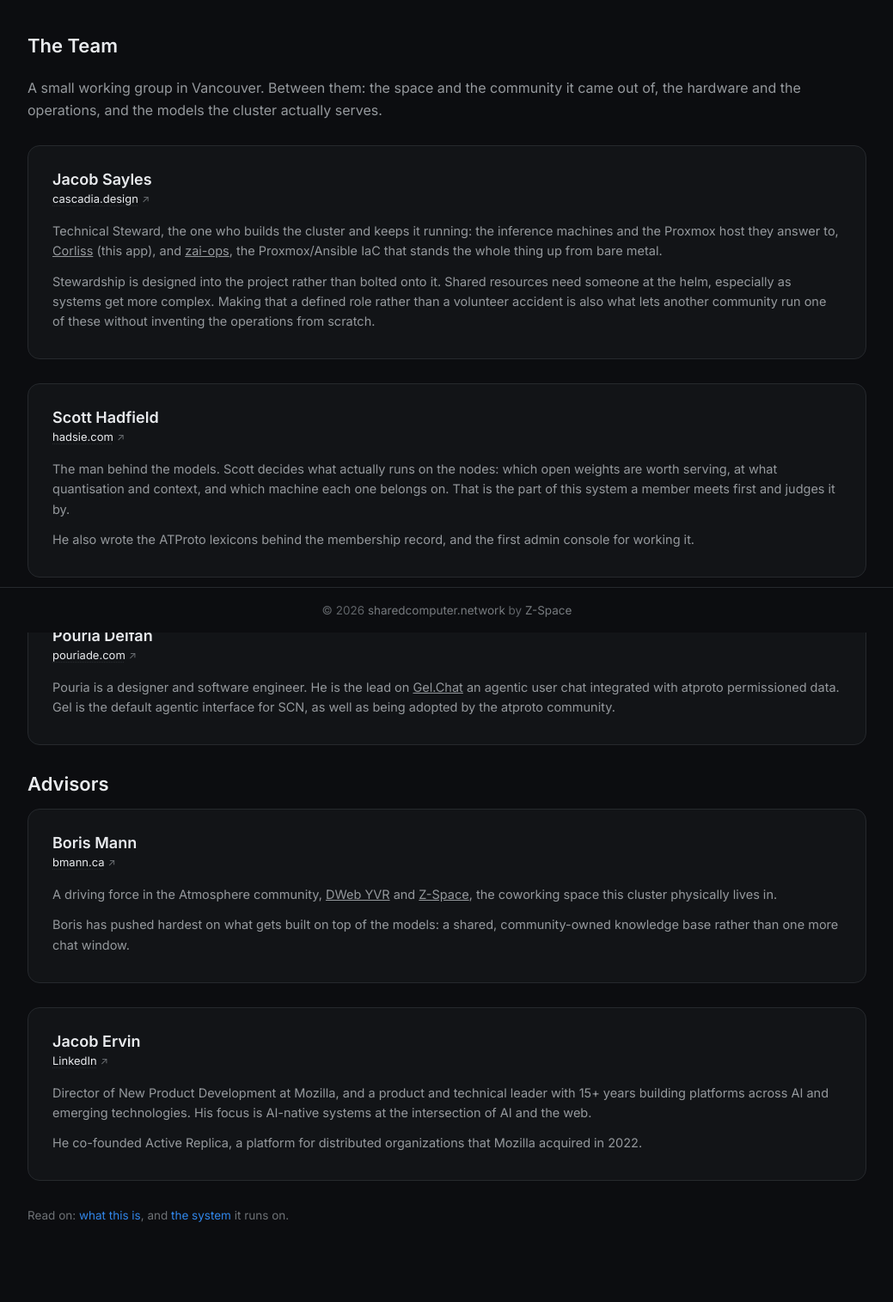
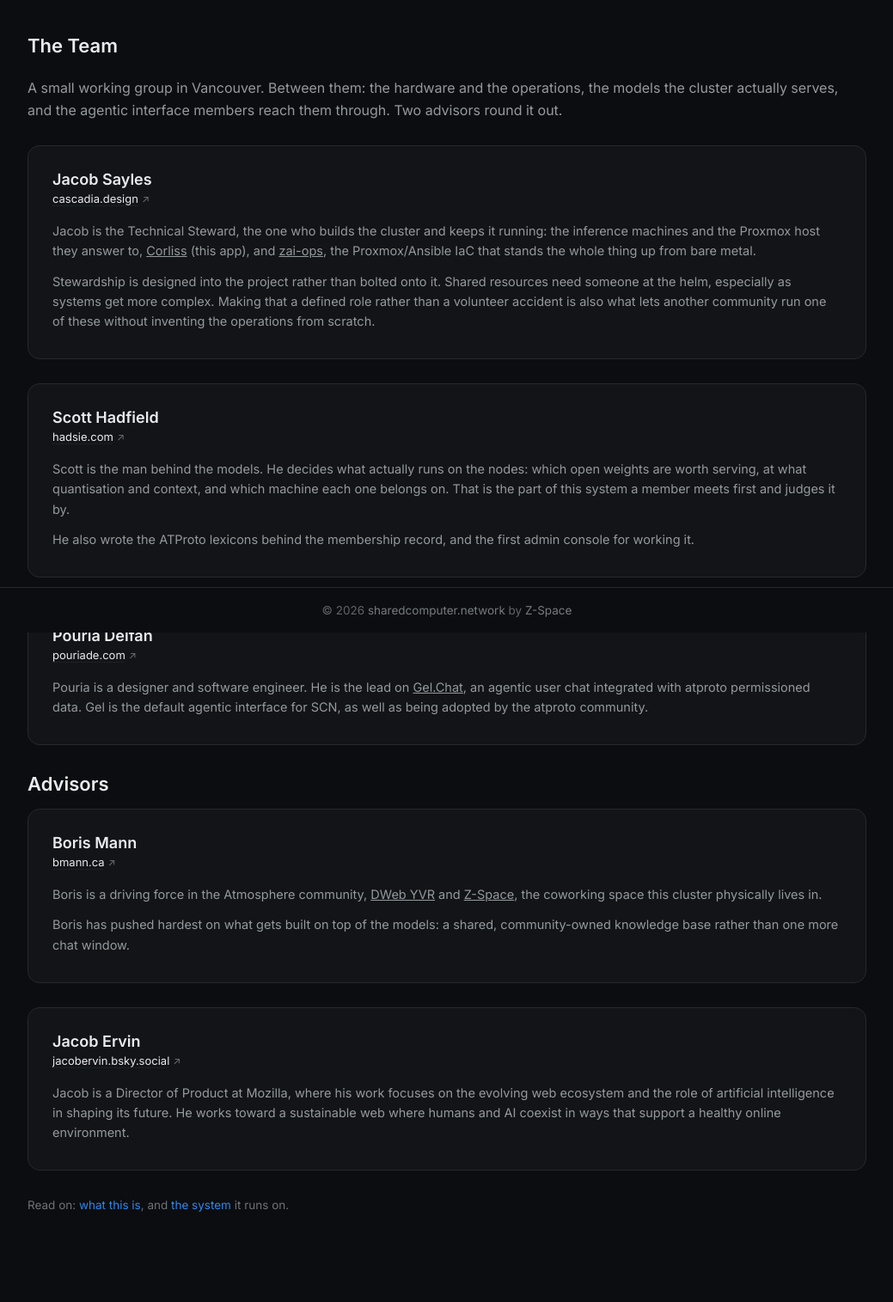
Before and after one commit to Z-Space-Society/Corliss, a Django app: template corliss/templates/about_team.html in a window 1280 px wide. Shown: the part 64-1579 px from the top of the page at 86% size, without its empty margins (120-1159 px from the left). After the commit the page ends 1474 px from the top, so only its background shows below. Run offline with Django 5.2, Linux system fonts and the light colour scheme; the template is opened without the code that fills it, so the values that code supplies are empty.

Commit message:
Team page: advisor avatars, Jacob Ervin's Bluesky and bio
- Boris and Jacob Ervin get their pictures back: bmann.ca and
  jacobervin.bsky.social join TEAM_HANDLES (slug "ervin", since "jacob"
  is taken).
- Jacob Ervin links to his new Bluesky profile instead of LinkedIn, and
  his bio is the one he sent.
- The lead line names the working group as it now stands, every bio
  opens with the person's first name, and the Gel.Chat link opens in a
  new tab like the rest.

Co-Authored-By: Claude Opus 5.5 <noreply@anthropic.com>

```diff
--- a/corliss/templates/about_team.html
+++ b/corliss/templates/about_team.html
@@ -7,8 +7,9 @@
   <h1>The Team</h1>
 
   <p class="page-text about-lead">A small working group in Vancouver. Between
-  them: the space and the community it came out of, the hardware and the
-  operations, and the models the cluster actually serves.</p>
+  them: the hardware and the operations, the models the cluster actually
+  serves, and the agentic interface members reach them through. Two advisors
+  round it out.</p>
 
   <div class="card">
     <div class="about-person">
@@ -26,7 +27,7 @@
       </div>
     </div>
 
-    <p class="page-text">Technical Steward, the one who builds the cluster and
+    <p class="page-text">Jacob is the Technical Steward, the one who builds the cluster and
     keeps it running: the inference machines and the Proxmox host they answer
     to,
     <a href="https://github.com/Z-Space-Society/Corliss" target="_blank" rel="noopener">Corliss</a>
@@ -57,7 +58,7 @@
       </div>
     </div>
 
-    <p class="page-text">The man behind the models. Scott decides what actually runs on the
+    <p class="page-text">Scott is the man behind the models. He decides what actually runs on the
     nodes: which open weights are worth serving, at what quantisation and
     context, and which machine each one belongs on. That is the part of this
     system a member meets first and judges it by.</p>
@@ -83,19 +84,18 @@
     </div>
 
     <p class="page-text">Pouria is a designer and software engineer. He is the
-    lead on <a href="https://gel.chat">Gel.Chat</a> an agentic user chat integrated with atproto
+    lead on <a href="https://gel.chat" target="_blank" rel="noopener">Gel.Chat</a>, an agentic user chat integrated with atproto
     permissioned data. Gel is the default agentic interface for SCN, as well as being adopted by the atproto community.</p>
   </div>
 
-  {% comment %}
-  Advisors carry no picture: they are named and linked, not part of the
-  working group above, so the page does not fetch their avatars. The header
-  keeps the `about-person` wrapper anyway, for the same space under it.
-  {% endcomment %}
   <h2 class="section-title">Advisors</h2>
 
   <div class="card">
     <div class="about-person">
+      {% if avatars.boris %}
+        <img class="about-person__avatar" src="{{ avatars.boris }}" alt=""
+             width="64" height="64" loading="lazy" referrerpolicy="no-referrer">
+      {% endif %}
       <div>
         <h2 class="about-person__name">Boris Mann</h2>
         <p class="about-handle">
@@ -106,7 +106,7 @@
       </div>
     </div>
 
-    <p class="page-text">A driving force in the Atmosphere community,
+    <p class="page-text">Boris is a driving force in the Atmosphere community,
     <a href="https://dwebyvr.org/" target="_blank" rel="noopener">DWeb YVR</a>
     and <a href="https://z-space.ca" target="_blank" rel="noopener">Z-Space</a>, the coworking space this cluster physically lives in.</p>
 
@@ -117,23 +117,24 @@
 
   <div class="card">
     <div class="about-person">
+      {% if avatars.ervin %}
+        <img class="about-person__avatar" src="{{ avatars.ervin }}" alt=""
+             width="64" height="64" loading="lazy" referrerpolicy="no-referrer">
+      {% endif %}
       <div>
         <h2 class="about-person__name">Jacob Ervin</h2>
         <p class="about-handle">
           <a class="handle-link handle-link--out"
-             href="https://www.linkedin.com/in/jacobkyleervin/"
-             target="_blank" rel="noopener">LinkedIn</a>
+             href="https://bsky.app/profile/jacobervin.bsky.social"
+             target="_blank" rel="noopener">jacobervin.bsky.social</a>
         </p>
       </div>
     </div>
 
-    <p class="page-text">Director of New Product Development at Mozilla, and a
-    product and technical leader with 15+ years building platforms across AI
-    and emerging technologies. His focus is AI-native systems at the
-    intersection of AI and the web.</p>
-
-    <p class="page-text">He co-founded Active Replica, a platform for
-    distributed organizations that Mozilla acquired in 2022.</p>
+    <p class="page-text">Jacob is a Director of Product at Mozilla, where
+    his work focuses on the evolving web ecosystem and the role of artificial
+    intelligence in shaping its future. He works toward a sustainable web where
+    humans and AI coexist in ways that support a healthy online environment.</p>
   </div>
 
   <p class="about-more">Read on: <a href="{% url 'about' %}">what this is</a>,
--- a/corliss/views.py
+++ b/corliss/views.py
@@ -1145,6 +1145,8 @@ TEAM_HANDLES = {
     "jacob": "jacob.cascadia.social",
     "scott": "hadsie.com",
     "pouria": "pouriade.com",
+    "boris": "bmann.ca",
+    "ervin": "jacobervin.bsky.social",
 }
 
 
```
